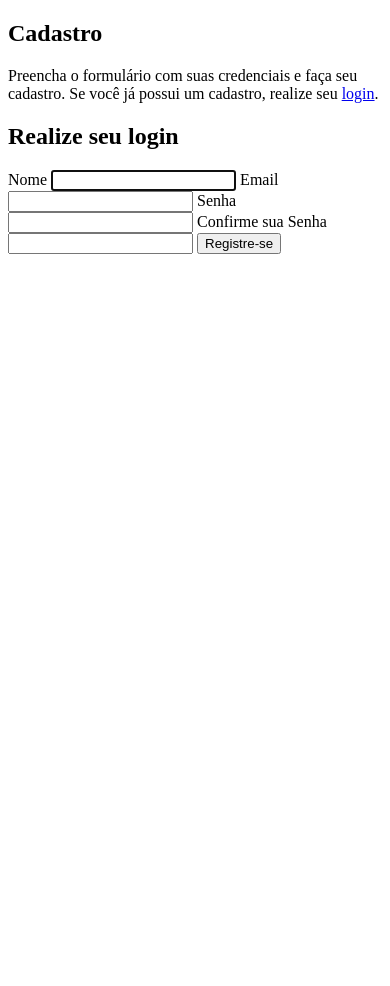
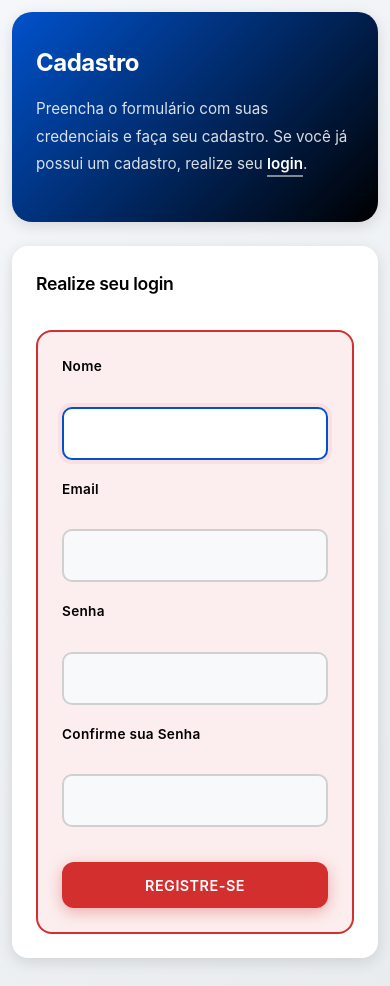
Before and after one commit to KauanNaves/sistema-de-login-Flask, a Flask app: page /register in a window 390 px wide. Before the commit the page ends 254 px from the top, so only its background shows below. Run offline with Flask 3, Linux system fonts and the light colour scheme.

Commit message:
Implementado os estilos da aplicação
Styles.css incialmente criado, algumas alterações a serem feitas.

```diff
--- a/static/styles.css
+++ b/static/styles.css
@@ -0,0 +1,545 @@
+/* ===========================
+   RESET E VARIÁVEIS GLOBAIS
+   =========================== */
+
+* {
+    margin: 0;
+    padding: 0;
+    box-sizing: border-box;
+}
+
+:root {
+    --primary: #000000;
+    --secondary: #111111;
+    --accent: #0052cc;
+    --highlight: #0052cc;
+    --success: #0caf00;
+    --danger: #d32f2f;
+    --light-bg: #f8f9fa;
+    --white: #ffffff;
+    --text-dark: #000000;
+    --text-light: #424242;
+    --border: #d0d0d0;
+    --shadow: 0 4px 15px rgba(0, 0, 0, 0.12);
+    --shadow-lg: 0 10px 30px rgba(0, 0, 0, 0.18);
+    --transition: all 0.25s cubic-bezier(0.4, 0, 0.2, 1);
+}
+
+/* ===========================
+   ESTILOS BASE
+   =========================== */
+
+html {
+    scroll-behavior: smooth;
+}
+
+body {
+    font-family: -apple-system, BlinkMacSystemFont, 'Segoe UI', 'Roboto', 'Oxygen', 'Ubuntu', 'Cantarell', sans-serif;
+    background: linear-gradient(135deg, #f5f7fa 0%, #e9ecef 100%);
+    color: var(--text-dark);
+    line-height: 1.6;
+    min-height: 100vh;
+    display: flex;
+    align-items: center;
+    justify-content: center;
+    padding: 20px;
+}
+
+main {
+    width: 100%;
+    max-width: 900px;
+}
+
+/* ===========================
+   FLASH MESSAGES - MELHORADO
+   =========================== */
+
+.flashes {
+    list-style: none;
+    position: fixed;
+    top: 20px;
+    right: 20px;
+    z-index: 1000;
+    max-width: 400px;
+}
+
+.flashes li {
+    padding: 14px 16px;
+    margin-bottom: 10px;
+    border-radius: 12px;
+    background-color: #0caf00;
+    color: var(--white);
+    font-weight: 500;
+    font-size: 0.95rem;
+    box-shadow: var(--shadow-lg);
+    animation: slideInRight 0.3s cubic-bezier(0.4, 0, 0.2, 1);
+    backdrop-filter: blur(10px);
+}
+
+.flashes li:nth-child(even) {
+    background-color: #d32f2f;
+    color: var(--white);
+}
+
+@keyframes slideInRight {
+    from {
+        opacity: 0;
+        transform: translateX(400px);
+    }
+    to {
+        opacity: 1;
+        transform: translateX(0);
+    }
+}
+
+/* ===========================
+   TÍTULOS E TEXTOS
+   =========================== */
+
+h1 {
+    font-size: 2.2rem;
+    color: var(--text-dark);
+    margin-bottom: 0.5rem;
+    font-weight: 700;
+    letter-spacing: -0.5px;
+}
+
+h2 {
+    font-size: 1.5rem;
+    color: var(--text-dark);
+    margin-bottom: 1rem;
+    margin-top: 0;
+    font-weight: 600;
+    letter-spacing: -0.3px;
+}
+
+p {
+    color: var(--text-light);
+    margin-bottom: 1rem;
+    font-size: 0.95rem;
+    line-height: 1.7;
+}
+
+a {
+    color: var(--highlight);
+    text-decoration: none;
+    font-weight: 500;
+    transition: var(--transition);
+}
+
+a:hover {
+    color: #d63450;
+    text-decoration: underline;
+}
+
+/* ===========================
+   SEÇÕES
+   =========================== */
+
+section {
+    background: var(--white);
+    border-radius: 20px;
+    padding: 2.5rem;
+    margin-bottom: 2rem;
+    box-shadow: var(--shadow);
+    animation: fadeInUp 0.4s cubic-bezier(0.4, 0, 0.2, 1);
+}
+
+@keyframes fadeInUp {
+    from {
+        opacity: 0;
+        transform: translateY(15px);
+    }
+    to {
+        opacity: 1;
+        transform: translateY(0);
+    }
+}
+
+#text-container {
+    background: linear-gradient(135deg, #0052cc 0%, #000000 100%);
+    color: var(--white);
+    border-radius: 24px;
+    margin-bottom: 2rem;
+    padding: 3rem 2.5rem;
+}
+
+#text-container h1 {
+    color: var(--white);
+    margin-bottom: 0.8rem;
+}
+
+#text-container p {
+    color: rgba(255, 255, 255, 0.85);
+    font-size: 0.95rem;
+}
+
+#text-container a {
+    color: var(--white);
+    font-weight: 600;
+    padding-bottom: 2px;
+    border-bottom: 2px solid rgba(255, 255, 255, 0.5);
+    transition: var(--transition);
+}
+
+#text-container a:hover {
+    border-bottom-color: var(--white);
+    color: var(--white);
+    text-decoration: none;
+}
+
+/* ===========================
+   FORMULÁRIOS
+   =========================== */
+
+form {
+    display: flex;
+    flex-direction: column;
+    gap: 1.5rem;
+}
+
+label {
+    display: block;
+    font-weight: 600;
+    color: var(--text-dark);
+    margin-bottom: 0.6rem;
+    font-size: 0.9rem;
+    letter-spacing: 0.3px;
+}
+
+input[type="email"],
+input[type="password"],
+input[type="text"] {
+    width: 100%;
+    padding: 1rem;
+    border: 2px solid var(--border);
+    border-radius: 12px;
+    font-size: 1rem;
+    font-family: inherit;
+    transition: var(--transition);
+    background-color: var(--light-bg);
+    color: var(--text-dark);
+}
+
+input[type="email"]::placeholder,
+input[type="password"]::placeholder,
+input[type="text"]::placeholder {
+    color: #adb5bd;
+}
+
+input[type="email"]:focus,
+input[type="password"]:focus,
+input[type="text"]:focus {
+    outline: none;
+    border-color: var(--highlight);
+    background-color: var(--white);
+    box-shadow: 0 0 0 4px rgba(233, 69, 96, 0.08);
+}
+
+input[type="email"]:autofill,
+input[type="password"]:autofill {
+    -webkit-autofill: transparent;
+    -webkit-text-fill-color: var(--text-dark);
+    background-color: var(--light-bg) !important;
+}
+
+/* ===========================
+   BOTÕES
+   =========================== */
+
+button {
+    padding: 1rem 1.5rem;
+    border: none;
+    border-radius: 12px;
+    font-size: 0.95rem;
+    font-weight: 600;
+    cursor: pointer;
+    transition: var(--transition);
+    text-transform: uppercase;
+    letter-spacing: 0.8px;
+    font-family: inherit;
+}
+
+button[type="submit"] {
+    background: #0052cc;
+    color: var(--white);
+    box-shadow: 0 4px 15px rgba(0, 82, 204, 0.35);
+}
+
+button[type="submit"]:hover {
+    transform: translateY(-2px);
+    box-shadow: 0 8px 25px rgba(0, 82, 204, 0.5);
+    background: #0042a0;
+}
+
+button[type="submit"]:active {
+    transform: translateY(0);
+}
+
+form > button[type="submit"] {
+    margin-top: 0.5rem;
+}
+
+/* ===========================
+   DASHBOARD (INDEX)
+   =========================== */
+
+section h2 {
+    color: var(--text-dark);
+    margin-bottom: 1.2rem;
+    padding-bottom: 0;
+    border: none;
+}
+
+section h2:first-child {
+    margin-top: 0;
+}
+
+section p {
+    margin: 0.8rem 0;
+    line-height: 1.8;
+}
+
+section p strong {
+    color: var(--text-dark);
+    font-weight: 600;
+}
+
+/* Estilo para dados do usuário */
+section:nth-of-type(n+2) p {
+    display: flex;
+    align-items: center;
+    padding: 0.8rem 0;
+    border-bottom: 1px solid var(--border);
+}
+
+section:nth-of-type(n+2) p:last-of-type {
+    border-bottom: none;
+}
+
+/* ===========================
+   SEÇÃO DE DELEÇÃO
+   =========================== */
+
+section form {
+    background: rgba(211, 47, 47, 0.08);
+    padding: 2rem;
+    border-radius: 16px;
+    margin-top: 2rem;
+    border: 2px solid #d32f2f;
+}
+
+section form h2 {
+    color: #d32f2f;
+    margin-top: 0;
+    margin-bottom: 1rem;
+}
+
+section form p {
+    color: var(--text-light);
+    font-size: 0.9rem;
+}
+
+section form button[type="submit"] {
+    background: #d32f2f;
+    box-shadow: 0 4px 15px rgba(211, 47, 47, 0.35);
+    margin-top: 1rem;
+    width: 100%;
+}
+
+section form button[type="submit"]:hover {
+    box-shadow: 0 8px 25px rgba(211, 47, 47, 0.5);
+    background: #b71c1c;
+}
+
+/* ===========================
+   LINKS DE AÇÃO
+   =========================== */
+
+section > a {
+    display: inline-flex;
+    align-items: center;
+    justify-content: center;
+    padding: 0.9rem 1.8rem;
+    background: #0052cc;
+    color: var(--white);
+    border-radius: 12px;
+    margin: 1.5rem 0 0 0;
+    transition: var(--transition);
+    font-weight: 600;
+    box-shadow: 0 4px 15px rgba(0, 82, 204, 0.35);
+}
+
+section > a:hover {
+    background: #0042a0;
+    text-decoration: none;
+    transform: translateY(-2px);
+    box-shadow: 0 8px 25px rgba(0, 82, 204, 0.5);
+}
+
+/* ===========================
+   RESPONSIVO
+   =========================== */
+
+@media (max-width: 768px) {
+    h1 {
+        font-size: 1.8rem;
+    }
+
+    h2 {
+        font-size: 1.3rem;
+    }
+
+    section {
+        padding: 2rem;
+        margin-bottom: 1.5rem;
+        border-radius: 16px;
+    }
+
+    #text-container {
+        padding: 2.5rem 2rem;
+        border-radius: 20px;
+    }
+
+    main {
+        max-width: 100%;
+    }
+
+    .flashes {
+        left: 20px;
+        right: 20px;
+        max-width: none;
+    }
+}
+
+@media (max-width: 480px) {
+    body {
+        padding: 12px;
+    }
+
+    h1 {
+        font-size: 1.5rem;
+    }
+
+    h2 {
+        font-size: 1.1rem;
+    }
+
+    p {
+        font-size: 0.9rem;
+    }
+
+    section {
+        padding: 1.5rem;
+        margin-bottom: 1rem;
+        border-radius: 16px;
+    }
+
+    #text-container {
+        padding: 2rem 1.5rem;
+        margin-bottom: 1.5rem;
+    }
+
+    button {
+        padding: 0.9rem 1.2rem;
+        font-size: 0.9rem;
+        letter-spacing: 0.5px;
+    }
+
+    input[type="email"],
+    input[type="password"],
+    input[type="text"] {
+        padding: 0.9rem;
+        font-size: 16px;
+        border-radius: 10px;
+    }
+
+    label {
+        font-size: 0.85rem;
+    }
+
+    form {
+        gap: 1.2rem;
+    }
+
+    section form {
+        padding: 1.5rem;
+    }
+
+    .flashes {
+        top: 10px;
+        right: 10px;
+        left: 10px;
+    }
+
+    .flashes li {
+        padding: 12px 14px;
+        font-size: 0.9rem;
+        border-radius: 10px;
+    }
+}
+
+/* ===========================
+   DARK MODE
+   =========================== */
+
+@media (prefers-color-scheme: dark) {
+    :root {
+        --light-bg: #1e1e1e;
+        --white: #0d0d0d;
+        --text-dark: #ffffff;
+        --text-light: #cccccc;
+        --border: #333333;
+    }
+
+    body {
+        background: linear-gradient(135deg, #0d0d0d 0%, #1a1a1a 100%);
+    }
+
+    section {
+        background: #1e1e1e;
+        box-shadow: 0 4px 15px rgba(0, 0, 0, 0.3);
+    }
+
+    input[type="email"],
+    input[type="password"],
+    input[type="text"] {
+        background-color: #2a2a2a;
+        border-color: #333333;
+        color: #ffffff;
+    }
+
+    input[type="email"]:focus,
+    input[type="password"]:focus,
+    input[type="text"]:focus {
+        background-color: #242424;
+        box-shadow: 0 0 0 4px rgba(0, 82, 204, 0.2);
+    }
+
+    section:nth-of-type(n+2) p {
+        border-bottom-color: #333333;
+    }
+
+    section form {
+        background: rgba(211, 47, 47, 0.12);
+        border-color: #d32f2f;
+    }
+}
+
+/* ===========================
+   ACESSIBILIDADE
+   =========================== */
+
+@media (prefers-reduced-motion: reduce) {
+    * {
+        animation-duration: 0.01ms !important;
+        animation-iteration-count: 1 !important;
+        transition-duration: 0.01ms !important;
+        scroll-behavior: auto !important;
+    }
+}
+
+@focus-visible {
+    outline: 2px solid var(--highlight);
+    outline-offset: 2px;
+}
--- a/templates/layout.html
+++ b/templates/layout.html
@@ -3,7 +3,7 @@
 <head>
     <meta charset="UTF-8">
     <meta name="viewport" content="width=device-width, initial-scale=1.0">
-    <link rel="stylesheet" href="{{ url_for('static', filename='static/styles.css') }}">
+    <link rel="stylesheet" href="{{ url_for('static', filename='styles.css') }}">
     <title>Sistema de Login</title>
     {% with messages = get_flashed_messages() %}
         {% if messages %}
```
Also changed, not shown: app.py (line endings or trailing spaces).
